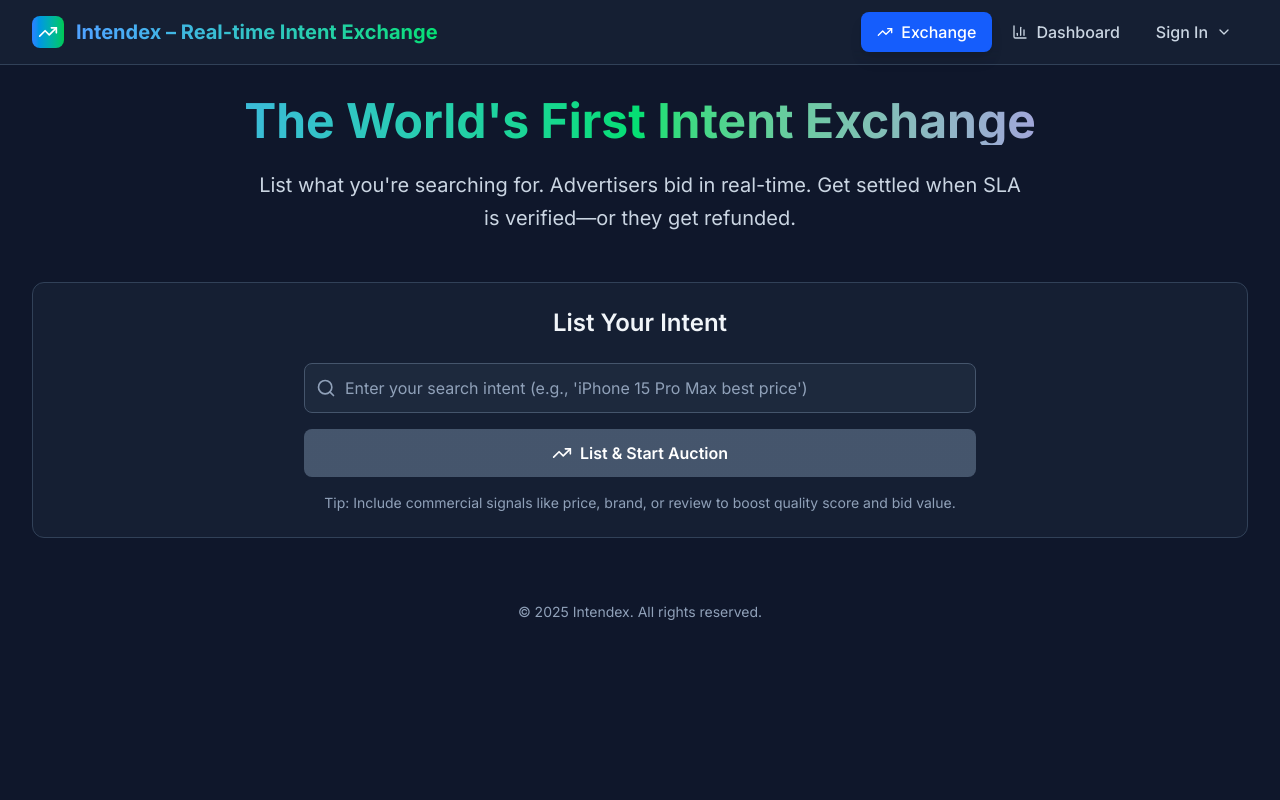
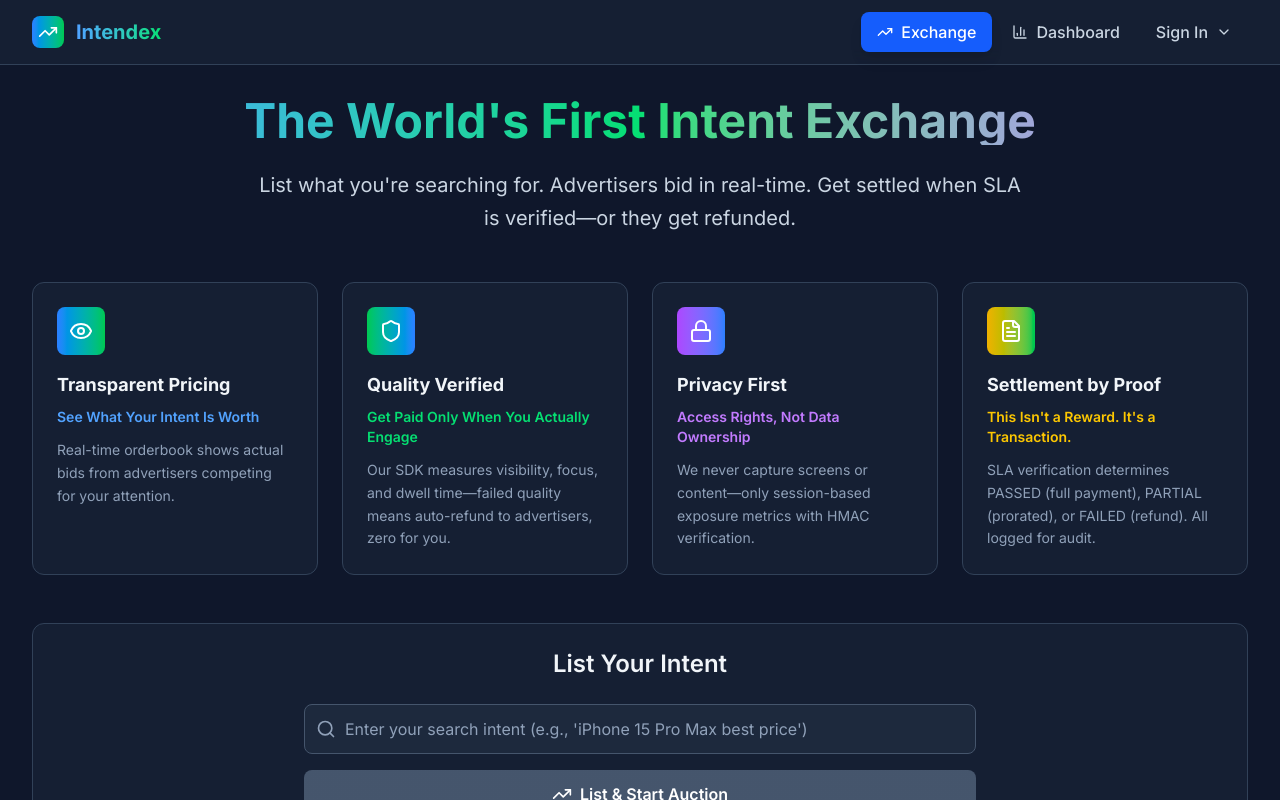
Before and after one commit to action5861/gatekeeper, a Next.js app: page / in a window 1280 px wide. Shown: the top 800 px of the page. Built offline with nearby package versions, Linux system fonts and the light colour scheme.

Commit message:
feat: add feature cards section and update footer tagline

```diff
--- a/app/components/Header.tsx
+++ b/app/components/Header.tsx
@@ -73,7 +73,7 @@ export default function Header() {
               <TrendingUp className="w-5 h-5 text-white" />
             </div>
             <h1 className="text-xl font-bold bg-gradient-to-r from-blue-400 to-green-400 bg-clip-text text-transparent">
-              Intendex – Real-time Intent Exchange
+              Intendex
             </h1>
           </div>
 
--- a/app/page.tsx
+++ b/app/page.tsx
@@ -10,6 +10,7 @@ import { authenticatedFetch, handleTokenExpiry } from '@/lib/auth'
 import { useDebounce } from '@/lib/hooks/useDebounce'
 import { Auction, QualityReport } from '@/lib/types'
 import { useCallback, useEffect, useRef, useState } from 'react'
+import { Eye, Shield, Lock, FileText } from 'lucide-react'
 
 export default function Home() {
   // 상태 관리
@@ -230,6 +231,75 @@ export default function Home() {
           </p>
         </section>
 
+        {/* Feature Cards Section */}
+        <section className="mb-12 animate-fadeInUp animation-delay-100">
+          <div className="grid grid-cols-1 md:grid-cols-2 lg:grid-cols-4 gap-6">
+            {/* Card 1: Transparent Pricing */}
+            <div className="bg-slate-800/50 rounded-xl p-6 border border-slate-700 hover:border-blue-500/50 transition-all duration-300 hover:transform hover:scale-105">
+              <div className="w-12 h-12 bg-gradient-to-r from-blue-500 to-green-500 rounded-lg flex items-center justify-center mb-4">
+                <Eye className="w-6 h-6 text-white" />
+              </div>
+              <h3 className="text-lg font-bold text-slate-100 mb-2">
+                Transparent Pricing
+              </h3>
+              <p className="text-sm font-semibold text-blue-400 mb-3">
+                See What Your Intent Is Worth
+              </p>
+              <p className="text-sm text-slate-400 leading-relaxed">
+                Real-time orderbook shows actual bids from advertisers competing for your attention.
+              </p>
+            </div>
+
+            {/* Card 2: Quality Verified */}
+            <div className="bg-slate-800/50 rounded-xl p-6 border border-slate-700 hover:border-green-500/50 transition-all duration-300 hover:transform hover:scale-105">
+              <div className="w-12 h-12 bg-gradient-to-r from-green-500 to-blue-500 rounded-lg flex items-center justify-center mb-4">
+                <Shield className="w-6 h-6 text-white" />
+              </div>
+              <h3 className="text-lg font-bold text-slate-100 mb-2">
+                Quality Verified
+              </h3>
+              <p className="text-sm font-semibold text-green-400 mb-3">
+                Get Paid Only When You Actually Engage
+              </p>
+              <p className="text-sm text-slate-400 leading-relaxed">
+                Our SDK measures visibility, focus, and dwell time—failed quality means auto-refund to advertisers, zero for you.
+              </p>
+            </div>
+
+            {/* Card 3: Privacy First */}
+            <div className="bg-slate-800/50 rounded-xl p-6 border border-slate-700 hover:border-purple-500/50 transition-all duration-300 hover:transform hover:scale-105">
+              <div className="w-12 h-12 bg-gradient-to-r from-purple-500 to-blue-500 rounded-lg flex items-center justify-center mb-4">
+                <Lock className="w-6 h-6 text-white" />
+              </div>
+              <h3 className="text-lg font-bold text-slate-100 mb-2">
+                Privacy First
+              </h3>
+              <p className="text-sm font-semibold text-purple-400 mb-3">
+                Access Rights, Not Data Ownership
+              </p>
+              <p className="text-sm text-slate-400 leading-relaxed">
+                We never capture screens or content—only session-based exposure metrics with HMAC verification.
+              </p>
+            </div>
+
+            {/* Card 4: Settlement by Proof */}
+            <div className="bg-slate-800/50 rounded-xl p-6 border border-slate-700 hover:border-yellow-500/50 transition-all duration-300 hover:transform hover:scale-105">
+              <div className="w-12 h-12 bg-gradient-to-r from-yellow-500 to-green-500 rounded-lg flex items-center justify-center mb-4">
+                <FileText className="w-6 h-6 text-white" />
+              </div>
+              <h3 className="text-lg font-bold text-slate-100 mb-2">
+                Settlement by Proof
+              </h3>
+              <p className="text-sm font-semibold text-yellow-400 mb-3">
+                This Isn&apos;t a Reward. It&apos;s a Transaction.
+              </p>
+              <p className="text-sm text-slate-400 leading-relaxed">
+                SLA verification determines PASSED (full payment), PARTIAL (prorated), or FAILED (refund). All logged for audit.
+              </p>
+            </div>
+          </div>
+        </section>
+
         {/* Main Components Area */}
         <div className="space-y-8 animate-fadeInUp animation-delay-200">
           {/* Search Input Component - 항상 표시 */}
@@ -286,8 +356,11 @@ export default function Home() {
 
         {/* Footer */}
         <footer className="mt-16 text-center text-slate-400 animate-fadeIn animation-delay-400">
-          <p className="text-sm">
+          <p className="text-sm mb-2">
             © 2025 Intendex. All rights reserved.
+          </p>
+          <p className="text-xs text-slate-500 font-semibold">
+            Intent as Access. Settlement by Proof.
           </p>
         </footer>
       </main>
```
